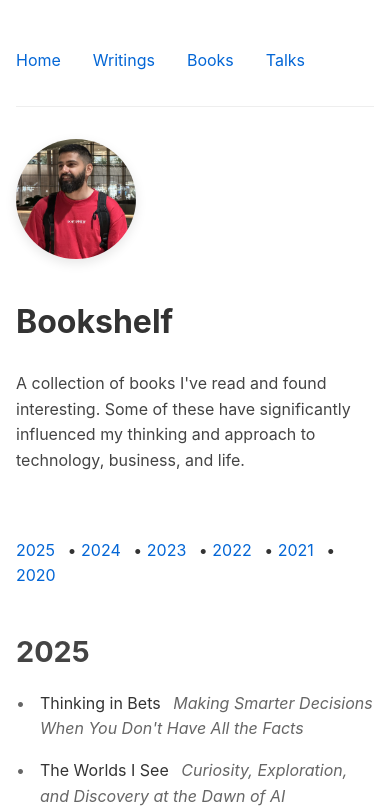
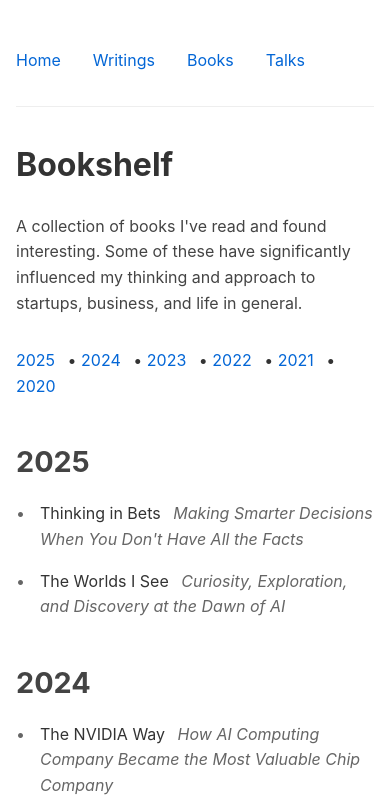
Before and after one commit to Crptocurious/personal-portfolio, a plain HTML site: page books.html in a window 390 px wide. Shown: the top 812 px of the page. Drawn offline with Linux system fonts and the light colour scheme.

Commit message:
refactor: remove profile pictures from books, writings, and talks pages

```diff
--- a/books.html
+++ b/books.html
@@ -15,18 +15,7 @@
         }
 
         .header-container {
-            display: flex;
-            align-items: center;
-            gap: 2rem;
             margin-bottom: 2rem;
-        }
-
-        .profile-image {
-            width: 150px;
-            height: 150px;
-            border-radius: 50%;
-            object-fit: cover;
-            box-shadow: 0 4px 12px rgba(0,0,0,0.1);
         }
 
         .header-text {
@@ -116,14 +105,7 @@
 
         @media (max-width: 600px) {
             .header-container {
-                flex-direction: column;
-                align-items: flex-start;
                 gap: 1rem;
-            }
-
-            .profile-image {
-                width: 120px;
-                height: 120px;
             }
 
             body {
@@ -147,11 +129,10 @@
     </nav>
 
     <div class="header-container">
-        <img src="profile.jpg" alt="Abhishek Anand" class="profile-image" loading="lazy">
         <div class="header-text">
             <h1>Bookshelf</h1>
             <div class="intro">
-                <p>A collection of books I've read and found interesting. Some of these have significantly influenced my thinking and approach to technology, business, and life.</p>
+                <p>A collection of books I've read and found interesting. Some of these have significantly influenced my thinking and approach to startups, business, and life in general.</p>
             </div>
         </div>
     </div>
```
Also changed, not shown: talks.html (+0 -22 lines), writings.html (+0 -19 lines).
